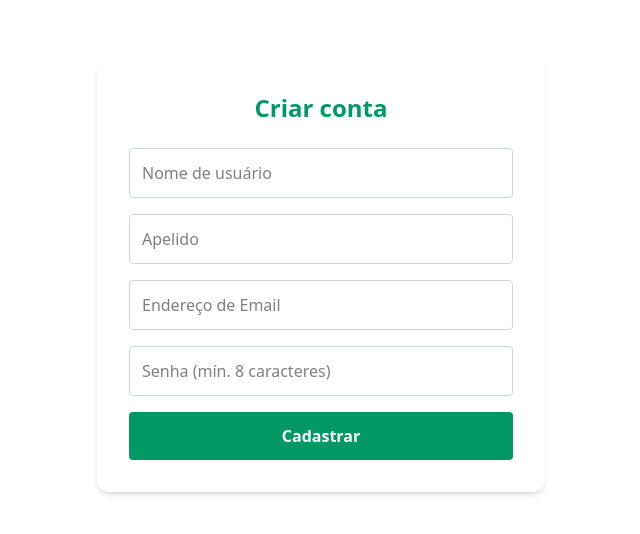
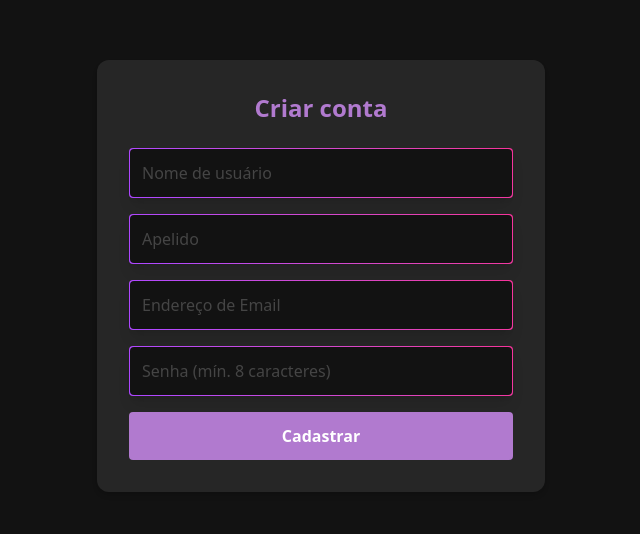
Before and after one commit to felgualda/myrecord-web, a Next.js app: page /signup in a window 1280 px wide. Shown: the part 124-658 px from the top of the page, without its empty margins (319-959 px from the left). Built offline with nearby package versions, Linux system fonts and the light colour scheme.

Commit message:
fix: temas aplicados nas telas de cadastro e login

```diff
--- a/app/globals.css
+++ b/app/globals.css
@@ -5,10 +5,11 @@
   --color-background-light: #262626;
   --color-background-bright: #3b3b3b;
 
-  --color-primary: #ed64a6;
-  --color-secondary: #b17acf;
-  --color-accent: #ffffff;
+  --color-primary: #b17acf;
+  --color-secondary: #734e87;
+  --color-accent: #496ae3;
 
   --color-text-main: #d1d1d1;
-  --color-text-muted: #ffffff;
+  --color-text-muted: #9c9c9c;
+  --color-text-dark: #454545;
 }
--- a/app/login/page.tsx
+++ b/app/login/page.tsx
@@ -39,27 +39,31 @@ export default function LoginPage() {
     };
 
     return (
-        <main className="min-h-screen flex items-center justify-center p-4">
-            <div className="bg-white p-8 rounded-xl shadow-md w-full max-w-md">
-                <h1 className="text-2xl font-bold text-center text-emerald-600 mb-6">Entrar no MyRecord</h1>
+        <main className="bg-background min-h-screen flex items-center justify-center p-4">
+            <div className="bg-background-light p-8 rounded-xl shadow-md w-full max-w-md">
+                <h1 className="text-2xl font-bold text-center text-primary mb-6">Entrar no MyRecord</h1>
 
                 {error && <div className="bg-red-100 text-red-700 p-3 rounded mb-4 text-sm">{error}</div>}
 
                 <form onSubmit={handleLogin} className="space-y-4">
-                    <input type="email" placeholder="Email" required value={email} onChange={(e) => setEmail(e.target.value)}
-                    className="w-full p-3 border border-gray-300 rounded focus:outline-none focus:ring-2 focus:ring-emerald-500" />
+                    <div className="p-[1px] rounded bg-linear-[65deg] from-purple-500 to-pink-500 shadow-lg">
+                        <input type="email" placeholder="Email" required value={email} onChange={(e) => setEmail(e.target.value)}
+                        className="w-full p-3 bg-background rounded focus:outline-none focus:ring-2 focus:ring-accent/50 placeholder-text-dark text-text-main" />
+                    </div>
 
-                    <input type="password" placeholder="Senha" required value={password} onChange={(e) => setPassword(e.target.value)}
-                    className="w-full p-3 border border-gray-300 rounded focus:outline-none focus:ring-2 focus:ring-emerald-500" />
+                    <div className="p-[1px] rounded bg-linear-[65deg] from-purple-500 to-pink-500 shadow-lg">
+                        <input type="password" placeholder="Senha" required value={password} onChange={(e) => setPassword(e.target.value)}
+                        className="w-full p-3 bg-background rounded focus:outline-none focus:ring-2 focus:ring-accent/50 placeholder-text-dark text-text-main" />
+                    </div>
 
                     <button type="submit" disabled={loading}
-                    className="w-full bg-emerald-600 text-white font-bold py-3 rounded hover:bg-emerald-700 transition disabled:opacity-50">
+                    className="w-full bg-primary text-white font-bold py-3 rounded hover:bg-secondary transition disabled:opacity-50">
                     {loading ? "Entrando..." : "Entrar"}
                     </button>
                 </form>
 
                 <p className="text-center text-sm text-gray-500 mt-4">
-                    Não tem conta? <a href="/" className="text-emerald-600 hover:underline">Cadastre-se</a>
+                    Não tem conta? <a href="/" className="text-primary hover:underline">Cadastre-se</a>
                 </p>
             </div>
         </main>
--- a/app/page.tsx
+++ b/app/page.tsx
@@ -63,7 +63,7 @@ export default function Home() {
 
       </section>
           <div className="relative w-full max-w-2xl mx-auto text-left z-50 py-10">
-            <div className="p-[2px] rounded-full bg-linear-[65deg] from-purple-500 to-pink-500 shadow-lg">
+            <div className="p-[1px] rounded-full bg-linear-[65deg] from-purple-500 to-pink-500 shadow-lg">
               <div className="flex bg-background-light rounded-full shadow-lg overflow-hidden p-1">
                 <input
                   type="text"
--- a/app/signup/page.tsx
+++ b/app/signup/page.tsx
@@ -44,27 +44,35 @@ export default function SignupPage() {
     };
 
     return(
-        <main className="min-h-screen flex items-center justify-center p-4">
-            <div className="bg-white p-8 rounded-xl shadow-md w-full max-w-md">
-                <h1 className="text-2xl font-bold text-center text-emerald-600 mb-6">Criar conta</h1>
+        <main className="bg-background min-h-screen flex items-center justify-center p-4">
+            <div className="bg-background-light p-8 rounded-xl shadow-md w-full max-w-md">
+                <h1 className="text-2xl font-bold text-center text-primary mb-6">Criar conta</h1>
 
                 {error && <div className="bg-red-100 text-red-700 p-3 rounded mb-4 text-sm">{error}</div>}
 
                 <form onSubmit={handleSignup} className="space-y-4">
-                    <input type="text" name="username" placeholder="Nome de usuário" required onChange={handleChange}
-                    className="w-full p-3 border border-gray-300 rounded focus:outline-none focus:ring-2 focus:ring-emerald-500" />
+                    <div className="p-[1px] rounded bg-linear-[65deg] from-purple-500 to-pink-500 shadow-lg">
+                        <input type="text" name="username" placeholder="Nome de usuário" required onChange={handleChange}
+                        className="bg-background w-full p-3 rounded focus:outline-none focus:ring-2 focus:ring-accent/50 placeholder-text-dark text-text-main" />
+                    </div>
 
-                    <input type="text" name="nickname" placeholder="Apelido" required onChange={handleChange}
-                    className="w-full p-3 border border-gray-300 rounded focus:outline-none focus:ring-2 focus:ring-emerald-500" />
+                    <div className="p-[1px] rounded bg-linear-[65deg] from-purple-500 to-pink-500 shadow-lg">
+                        <input type="text" name="nickname" placeholder="Apelido" required onChange={handleChange}
+                        className="bg-background w-full p-3 rounded focus:outline-none focus:ring-2 focus:ring-accent/50 placeholder-text-dark text-text-main" />
+                    </div>
 
-                    <input type="email" name="email" placeholder="Endereço de Email" required onChange={handleChange}
-                    className="w-full p-3 border border-gray-300 rounded focus:outline-none focus:ring-2 focus:ring-emerald-500" />
+                    <div className="p-[1px] rounded bg-linear-[65deg] from-purple-500 to-pink-500 shadow-lg">
+                        <input type="email" name="email" placeholder="Endereço de Email" required onChange={handleChange}
+                        className="bg-background w-full p-3 rounded focus:outline-none focus:ring-2 focus:ring-accent/50 placeholder-text-dark text-text-main" />
+                    </div>
 
-                    <input type="password" name="password" placeholder="Senha (mín. 8 caracteres)" required onChange={handleChange}
-                    className="w-full p-3 border border-gray-300 rounded focus:outline-none focus:ring-2 focus:ring-emerald-500" />
+                    <div className="p-[1px] rounded bg-linear-[65deg] from-purple-500 to-pink-500 shadow-lg">
+                        <input type="password" name="password" placeholder="Senha (mín. 8 caracteres)" required onChange={handleChange}
+                        className="bg-background w-full p-3 rounded focus:outline-none focus:ring-2 focus:ringaccent/50 placeholder-text-dark text-text-main" />
+                    </div>
 
                     <button type="submit" disabled={loading}
-                    className="w-full bg-emerald-600 text-white font-bold py-3 rounded hover:bg-emerald-700 transition disabled:opacity-50">
+                    className="w-full bg-primary text-white font-bold py-3 rounded hover:bg-secondary transition disabled:opacity-50">
                         {loading ? "Aguarde..." : "Cadastrar"}
                     </button>
                 </form>
```
